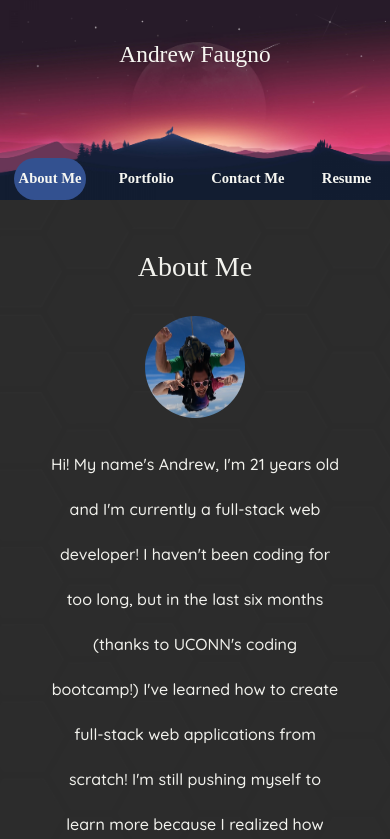
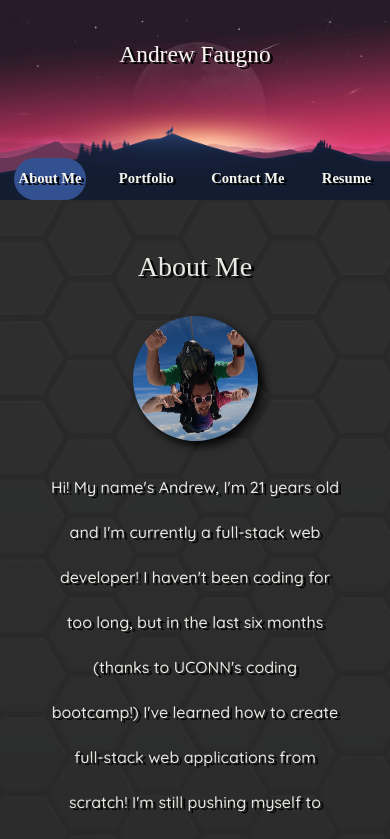
Before and after one commit to AndrewFaugno/react-portfolio, a React (Create React App) app: page / in a window 390 px wide. Shown: the top 839 px of the page. Built offline with nearby package versions, Linux system fonts and the light colour scheme; a web font is replaced by a local one.

Commit message:
added shadows and fixed profile image size

```diff
--- a/src/components/About/index.js
+++ b/src/components/About/index.js
@@ -3,9 +3,9 @@ function About() {
         <div className="m-auto w-50 aboutme-container">
             <h3 className='dynapuff'>About Me</h3>
             <img
-            className='py-4 about-me-img rounded-circle w-25'
+            className='my-4 about-me-img rounded-circle w-25'
             src={require('../../assets/images/IMG_4188.JPG')}
-            alt="stock profile placeholder"
+            alt="andrew faugno skydiving"
             />
             <p className='aboutme-text quicksand'>
                 Hi! My name's Andrew, I'm 21 years old and I'm currently a full-stack web developer!
--- a/src/components/Contact/index.js
+++ b/src/components/Contact/index.js
@@ -29,10 +29,11 @@ function Contact() {
 
     function handleSubmit(e) {
         e.preventDefault();
+        setErrorMessage('Message has been sent! (jk)')
     }
 
     return (
-        <div className="w-75 m-auto text-center pt-3">
+        <div className="w-50 m-auto text-center pt-3 form-container">
             <div className="w-full">
                 <h3 className='dynapuff'>Contact Me</h3>
             </div>
--- a/src/index.css
+++ b/src/index.css
@@ -32,6 +32,8 @@ body {
     position: relative;
     min-height: 100vh;
     width: 100%;
+    text-shadow: 3px 2px black;
+
 }
 
 body::before {
@@ -44,9 +46,11 @@ body::before {
     bottom: 0;
     left: 0;
     right: 0;
-    opacity: .025;
+    opacity: .08;
+}
 
-
+#contact-form {
+    position: relative;
 }
 
 .dynapuff {
@@ -129,8 +133,9 @@ footer {
 }
 
 .about-me-img {
-    width: 225px !important;
-    height: 275px;
+    width: 200px !important;
+    height: 200px;
+    box-shadow: 5px 5px 10px black;
 }
 
 .aboutme-text {
@@ -147,6 +152,7 @@ footer {
     height: 400px;
     width: 550px;
     border-radius: 25px;
+    box-shadow: 10px 10px 5px black;
     opacity: 1;
     transition: .5s ease;
 }
@@ -219,9 +225,15 @@ footer {
     transition: .2s ease;
 }
 
+@media screen and (max-width: 1700px) {
+    header {
+        height: 275px;
+    }
+}
+
 @media screen and (max-width: 980px) {
     header {
-        height: 225px;
+        height: 250px;
     }
 
     .navbar {
@@ -243,8 +255,12 @@ footer {
     }
 
     .about-me-img {
-        width: 100px !important;
-        height: 150px;
+        width: 125px !important;
+        height: 125px;
+    }
+
+    .form-container {
+        width: 80% !important;
     }
 }
 
```
